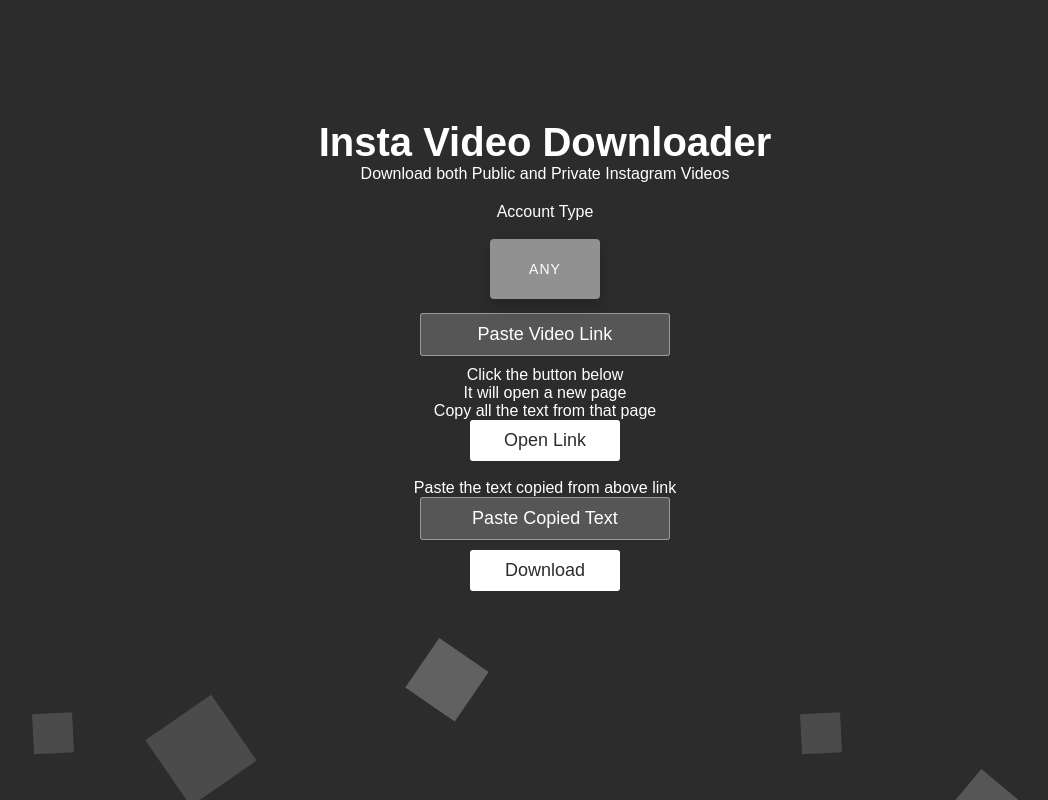
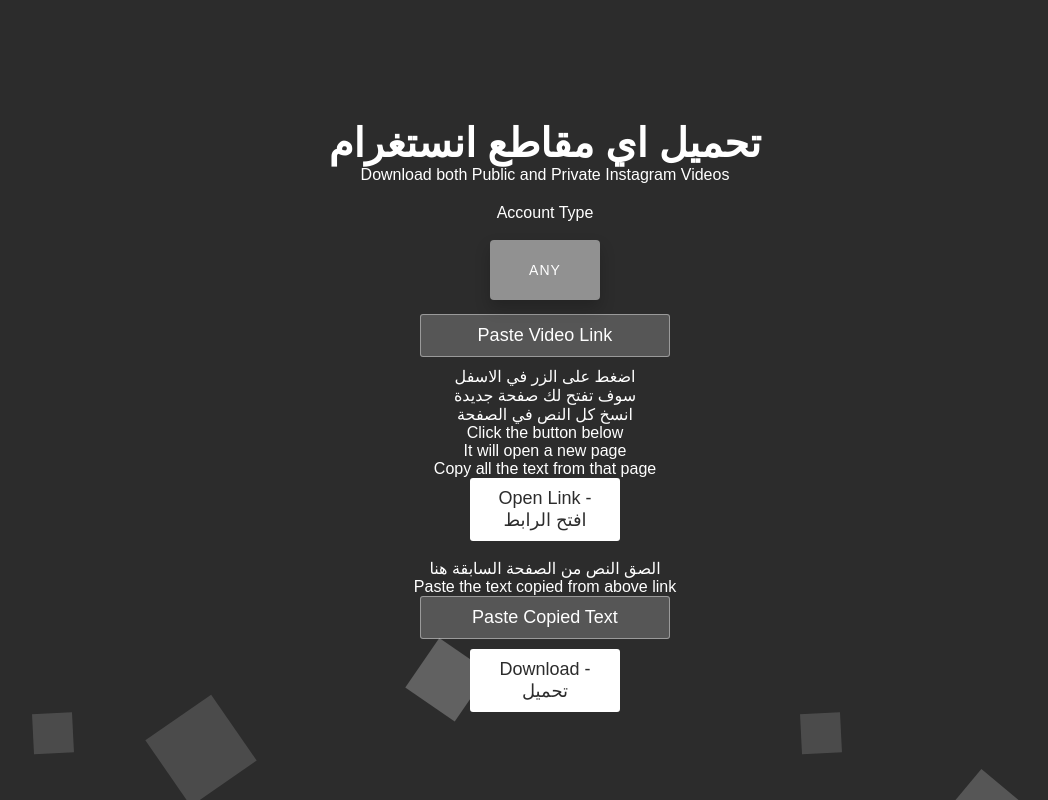
Before and after one commit to firas2323/tool, a plain HTML site: page index.html in a window 1280 px wide. Shown: the whole page, without its empty margins (95-1143 px from the left). Drawn offline with nearby package versions, Linux system fonts and the light colour scheme; a web font is replaced by a local one.

Commit message:
Update index.html

```diff
--- a/index.html
+++ b/index.html
@@ -17,7 +17,7 @@
 <body>
 <div class="wrapper">
 	<div class="container">
-		<h1 style="font-weight: bold;">Insta Video Downloader</h1>
+		<h1 style="font-weight: bold;">تحميل اي مقاطع انستغرام</h1>
 		<p> Download both Public and Private Instagram Videos</p>
 		<form class="form">
 				<input class="checkbox" type="checkbox" name="general" id="general">
@@ -47,14 +47,16 @@
 
 			<input id="link_" type="text" placeholder="Paste Video Link" autocomplete="off" >
 			<div id="private_" style="visibility: hidden;">
+                        <p>اضغط على الزر في الاسفل<br> سوف تفتح لك صفحة جديدة <br> انسخ كل النص في الصفحة</p>
 			<p>Click the button below<br> It will open a new page <br> Copy all the text from that page</p>
-			<button id="open_link" type="button" onclick="open_json()">Open Link</button>
+			<button id="open_link" type="button" onclick="open_json()">Open Link - افتح الرابط</button>
 			<br>
 			<br>
+                        <p> الصق النص من الصفحة السابقة هنا</p>
 			<p> Paste the text copied from above link</p>
 			<input id="json_" type="text" placeholder="Paste Copied Text" autocomplete="off">
 		</div>
-			<button type="submit" id="login-button">Download</button>
+			<button type="submit" id="login-button">Download - تحميل</button>
 
 		</form>
 	</div>
```
